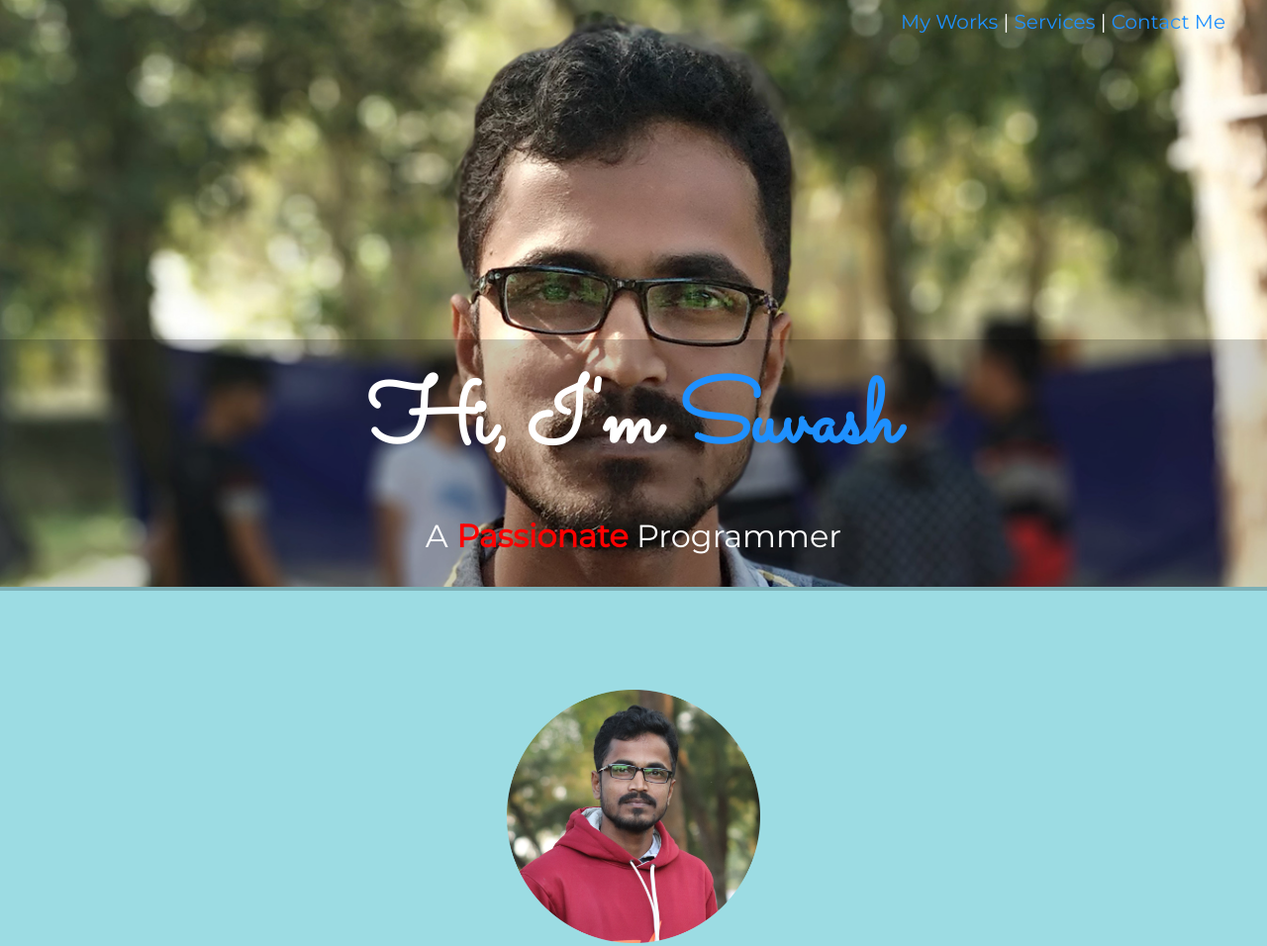
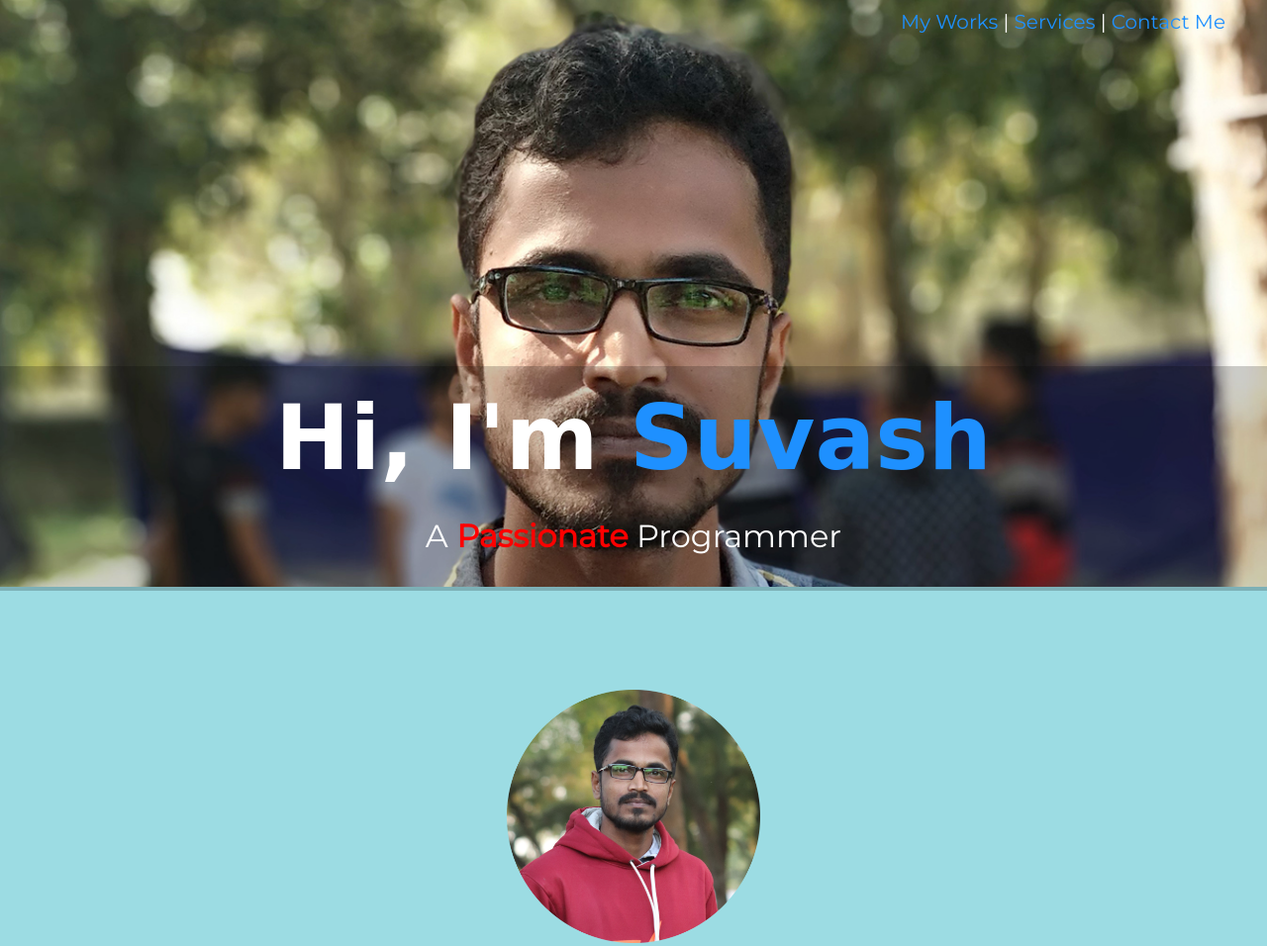
Before and after one commit to suvashsumon/suvash, a plain HTML site: page index.html in a window 1280 px wide. Shown: the top 956 px of the page at 99% size. Drawn offline with Linux system fonts and the light colour scheme.

Commit message:
Update style.css

```diff
--- a/css/style.css
+++ b/css/style.css
@@ -11,7 +11,7 @@ h1 {
   font-size: 5.625rem;
   color: rgb(255,255,255);
   margin: 20px auto 0 auto;
-  font-family: 'Sacramento', cursive;
+  font-family: cursive;
 }
 
 h2 {
```
